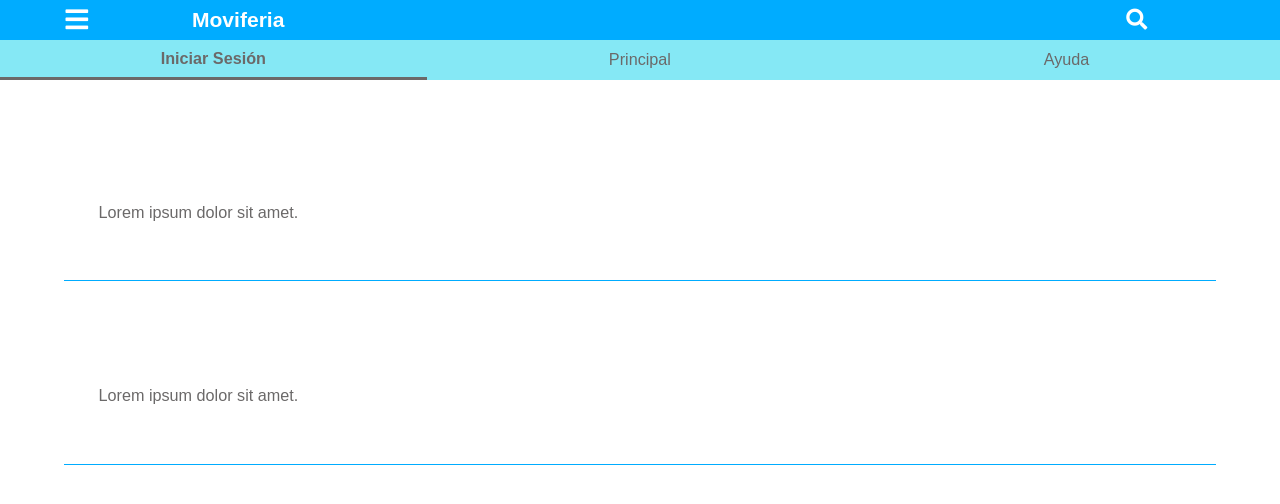
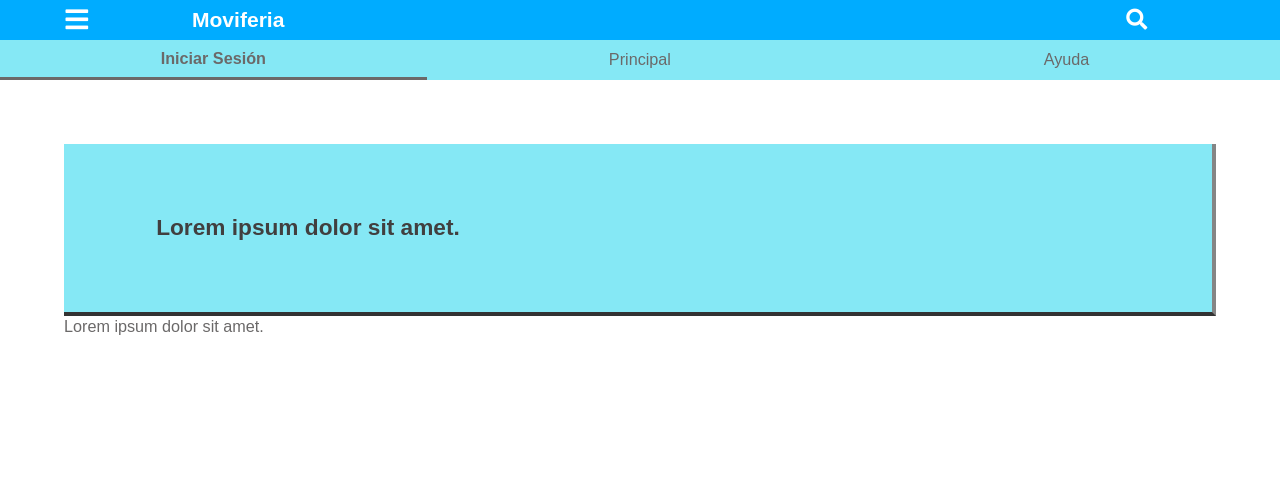
Before and after one commit to Carlos3dg/WebDevelopmentProjects, a plain HTML site: page TarjetaFeria/index.html in a window 1280 px wide. Drawn offline with Linux system fonts and the light colour scheme.

Commit message:
TarjetaFeria: Add buttons design in hel section

```diff
--- a/TarjetaFeria/css/estiloslogin.css
+++ b/TarjetaFeria/css/estiloslogin.css
@@ -521,11 +521,21 @@ a.vialidad__button {
     padding: 5% 5%;
 }
 
-.subject-issue__container {
+.subject-issue__text {
     width: 100%;
-    padding: 5% 3%;
-    margin-bottom: 4%;
-    border-bottom: 1px solid #00acff;
+    padding: 6% 3% 6% 8%;
+    background-color: rgb(133, 232, 245);
+    border-bottom: 4px solid #333;
+    border-right: 4px solid #858585;
+}
+
+.subject-issue__text:hover {
+    color: #fff;
+    background-color: rgb(27, 176, 196);
+    border-top: 4px solid #333;
+    border-left: 4px solid #858585;
+    border-bottom: 0;
+    border-right: 0;
 }
 
 
--- a/TarjetaFeria/index.html
+++ b/TarjetaFeria/index.html
@@ -121,11 +121,12 @@
     <!----------------------------- HELP ------------------------------>
     <div class="container help__container hide__element show__element">
         <div class="subject-issue__container">
-            <p>Lorem ipsum dolor sit amet.</p>
+            <h4 class="subject-issue__text">Lorem ipsum dolor sit amet.</h4>
+            <div class="faq__container">
+
+            </div>
         </div>
-        <div class="faq__container">
 
-        </div>
         <div class="subject-issue__container">
                 <p>Lorem ipsum dolor sit amet.</p>
         </div>
```
